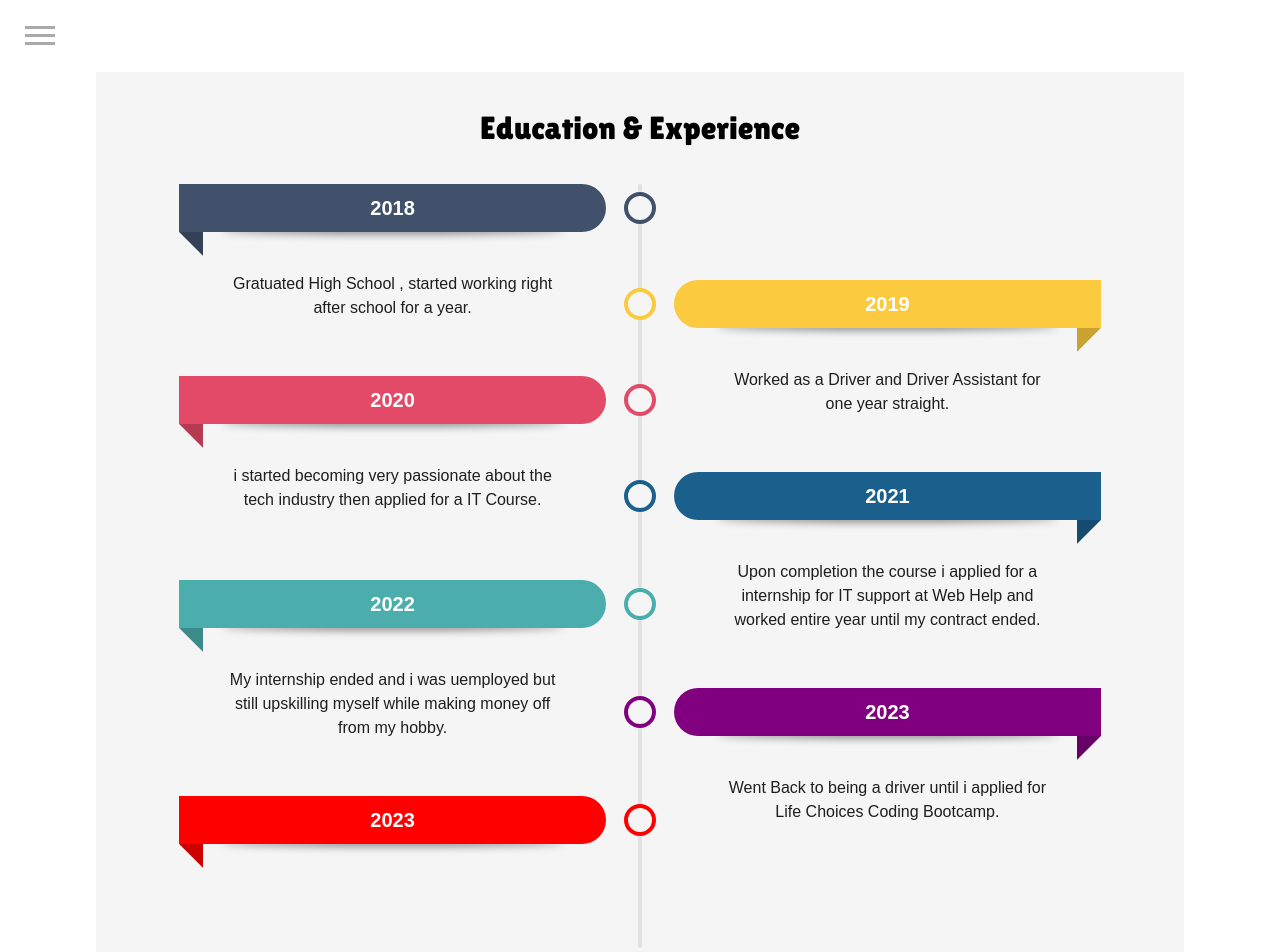
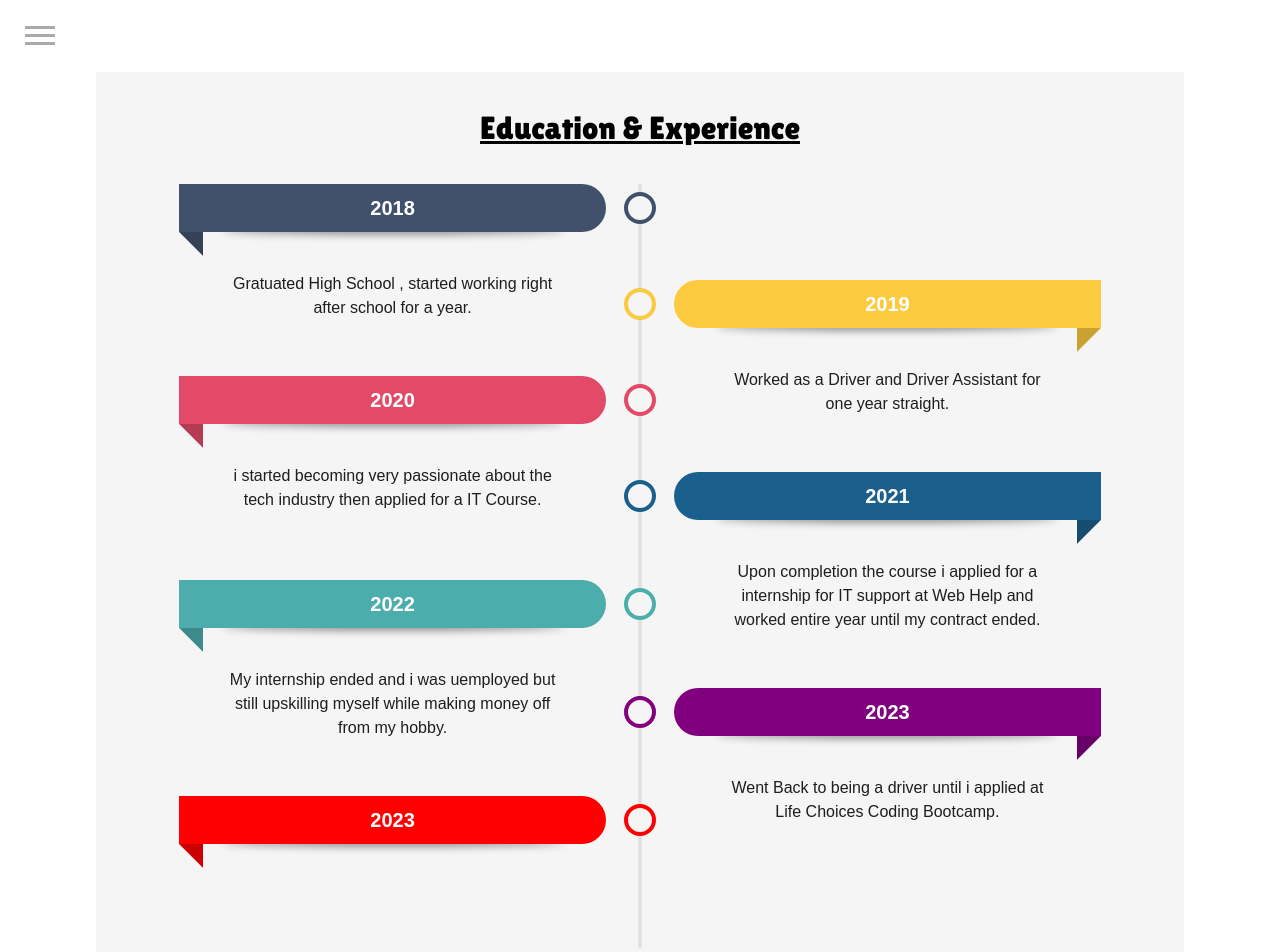
Before and after one commit to shaheemux/VuePortfolio, a Vue app: page /resume in a window 1280 px wide. Shown: the top 952 px of the page. Built offline with nearby package versions, Linux system fonts and the light colour scheme; a web font is replaced by a local one.

Commit message:
added files

```diff
--- a/src/views/Resume.vue
+++ b/src/views/Resume.vue
@@ -1,6 +1,6 @@
 <template>
   <div class="education">
-	<h1>Education & Experience</h1>
+	<h1 style="text-decoration: underline;">Education & Experience</h1>
 <ul>
     <li style="--accent-color:#41516C">
         <div class="date">2018</div>
@@ -30,7 +30,7 @@
     <li style="--accent-color:purple">
         <div class="date">2023</div>
         <div class="title"></div>
-        <div class="descr">Went Back to being a driver until i applied for Life Choices Coding Bootcamp.</div>
+        <div class="descr">Went Back to being a driver until i applied at Life Choices Coding Bootcamp.</div>
     </li>
     <li style="--accent-color:red">
         <div class="date">2023</div>
```
